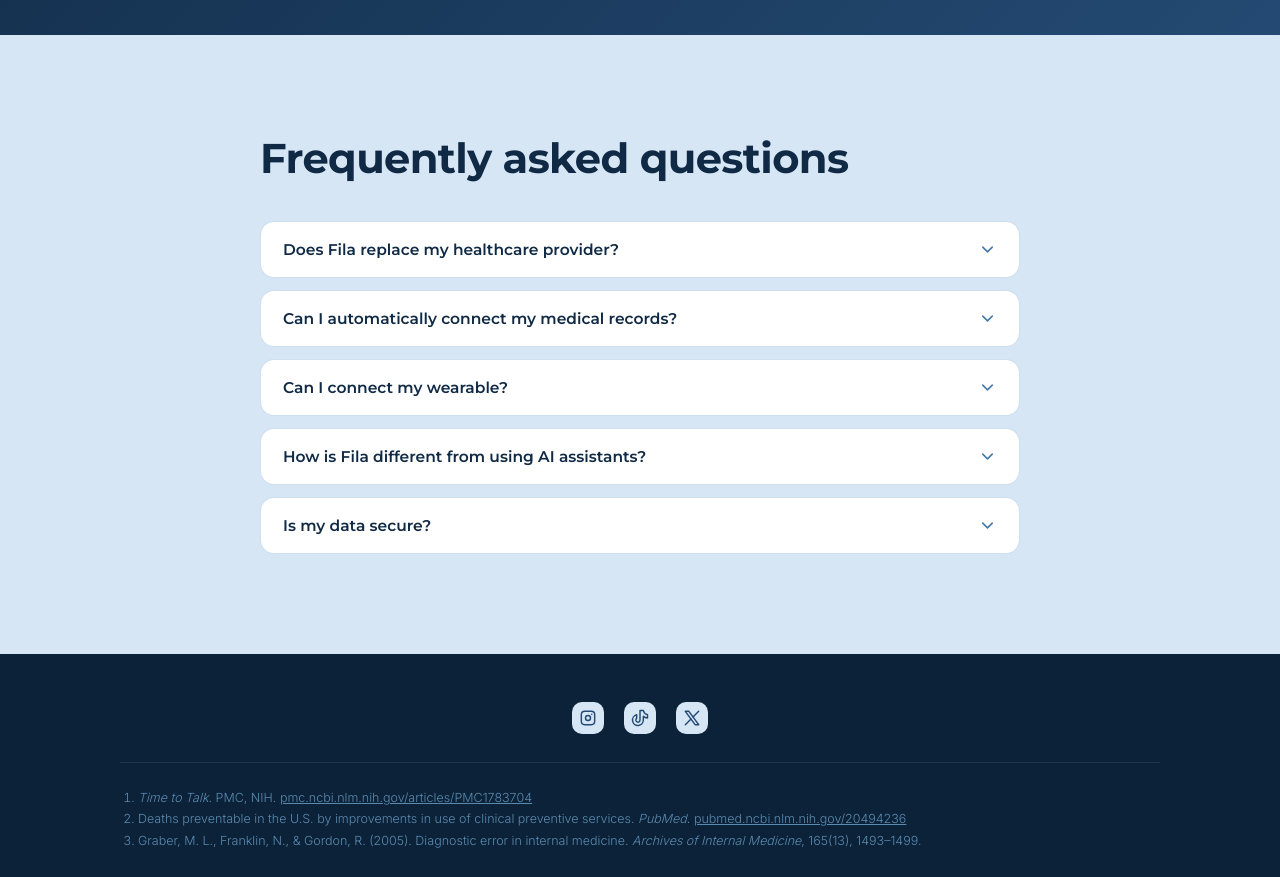
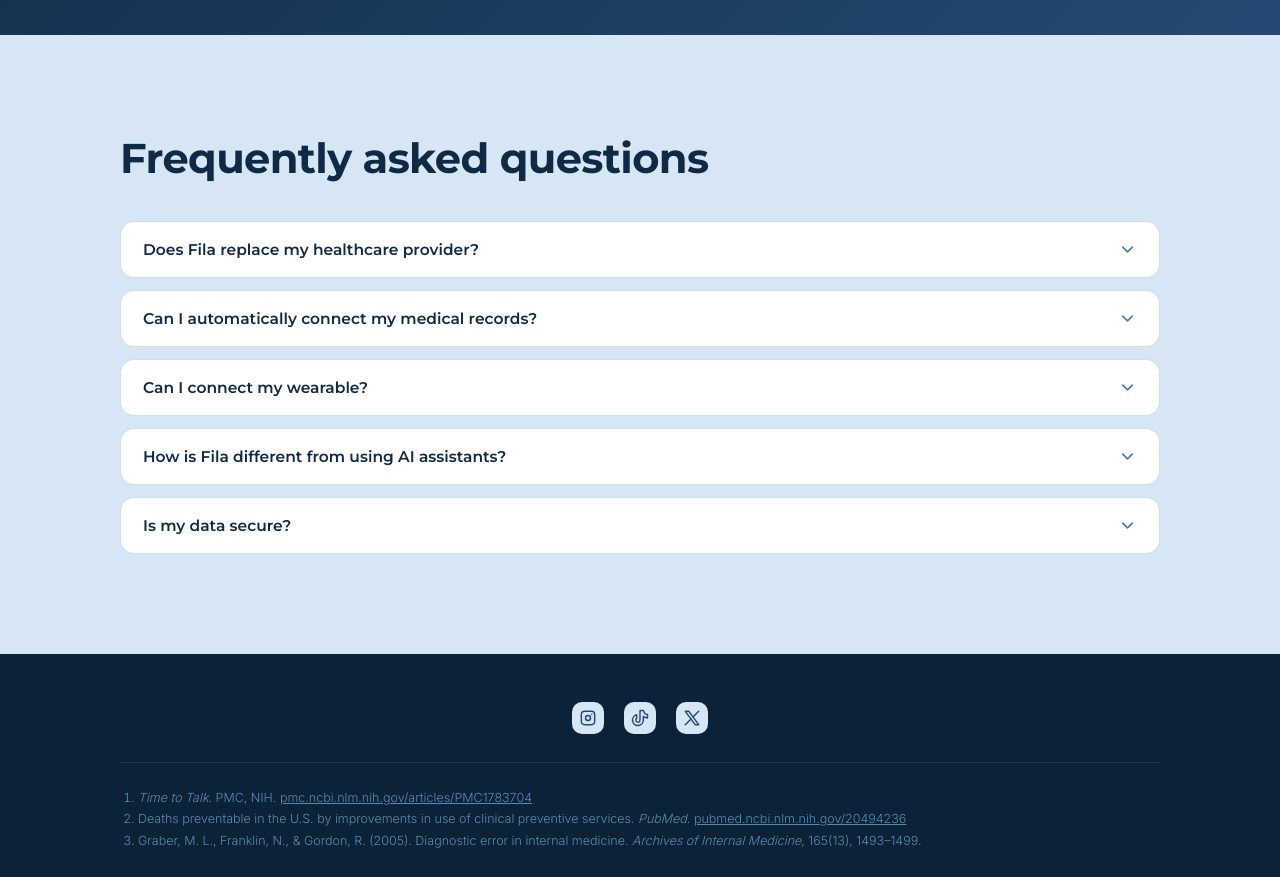
Before and after one commit to Get-Fila/fila-website, a React (Vite) app: page / in a window 1280 px wide. Shown: the part 2640-3517 px from the top of the page. Built offline with nearby package versions, Linux system fonts and the light colour scheme; grey boxes are pictures that could not be loaded.

Commit message:
Widen FAQ section to match other blocks' max width
Co-Authored-By: Claude Sonnet 5 <noreply@anthropic.com>

```diff
--- a/src/FAQ.tsx
+++ b/src/FAQ.tsx
@@ -34,7 +34,7 @@ export function FAQ() {
         padding: "clamp(64px,8vw,100px) clamp(20px,5vw,56px)",
       }}
     >
-      <div style={{ maxWidth: 760, margin: "0 auto" }}>
+      <div style={{ maxWidth: 1040, margin: "0 auto" }}>
         <h2
           style={{
             fontFamily: "'Montserrat', sans-serif",
```
